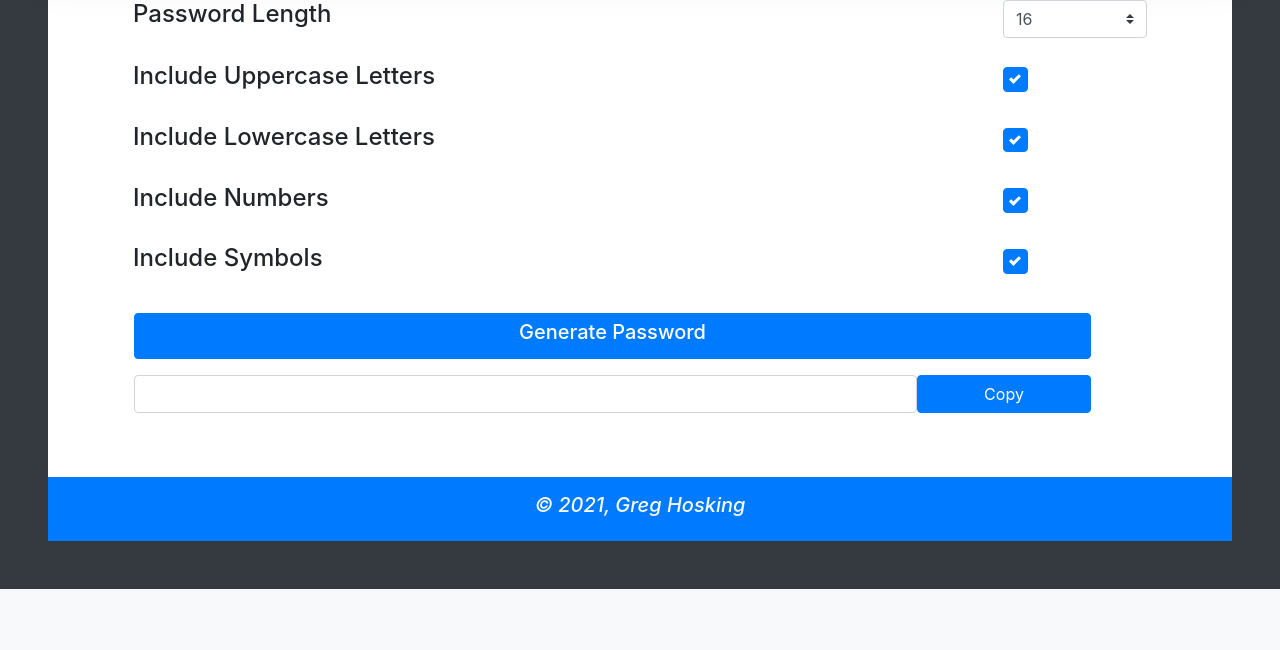
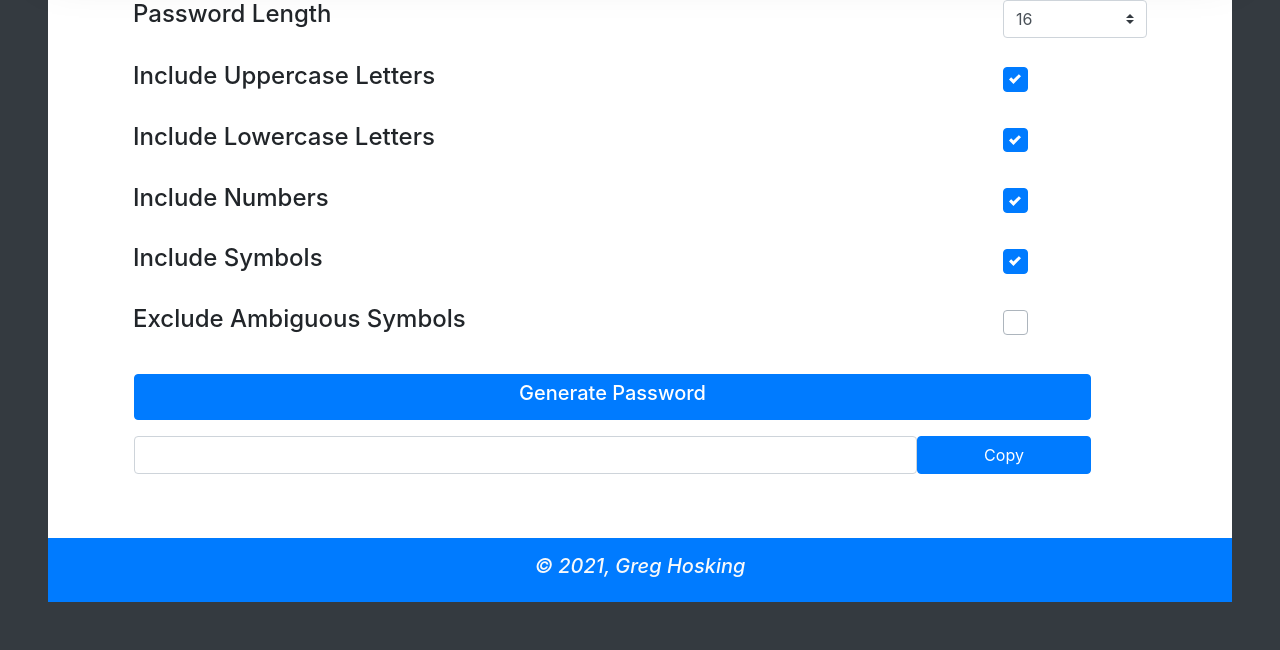
Before and after one commit to greg-hosking/password-generator, a Flask app: page / in a window 1280 px wide. Shown: the part 264-914 px from the top of the page. Before the commit the page ends 853 px from the top, so only its background shows below. Run offline with Flask 2, Linux system fonts and the light colour scheme; some libraries are stand-ins or nearby versions.

Commit message:
Added 'exclude ambigious symbols' checkbox.

```diff
--- a/app.py
+++ b/app.py
@@ -1,5 +1,4 @@
 from website import create_app
-from password_generator import generate_password
 
 
 app = create_app()
--- a/password_generator.py
+++ b/website/static/password_generator.py
@@ -7,7 +7,8 @@ def get_available_chars(checkbox_statuses):
         'uppercase': 'ABCDEFGHIJKLMNOPQRSTUVWXYZ',
         'lowercase': 'abcdefghijklmnopqrstuvwxyz',
         'numbers'  : '0123456789',
-        'symbols'  : r'!@#$%^&*()-=_+<>,./?;:\'"[]{}\|'
+        'symbols'  : '!@#$%^&*-=_+?',
+        'ambiguous': '{}[]()/\\|\'"`~,;:.<>'
         }
     available_chars = ''
 
@@ -16,6 +17,7 @@ def get_available_chars(checkbox_statuses):
     available_chars += char_groups['lowercase'] if checkbox_statuses[1] else ''
     available_chars += char_groups['numbers']   if checkbox_statuses[2] else ''
     available_chars += char_groups['symbols']   if checkbox_statuses[3] else ''
+    available_chars += char_groups['ambiguous'] if not checkbox_statuses[4] else ''
 
     return available_chars
 
--- a/website/templates/home.html
+++ b/website/templates/home.html
@@ -36,7 +36,7 @@
     <div class="form-group row">
       <div class="h4 col-sm-10">Password Length</div>
       <div class="col-sm-2">
-        <select class="custom-select custom-select-md" id="password-length-select" name="password-length-select" >
+        <select class="custom-select custom-select-md" id="password-length-select" name="password-length-select">
           <optgroup label="Weak">
             {% for i in range(6, 16) %}
             {% if selected_length == i %}
@@ -123,17 +123,35 @@
         </div>
       </div>
     </div>
+    <!-- "Exclude Ambiguous Symbols" Row -->
+    <div class="form-group row">
+      <div class="h4 col-sm-10 pt-2">Exclude Ambiguous Symbols</div>
+      <div class="col-sm-1">
+        <div class="custom-control custom-checkbox checkbox-lg">
+          {% if checkbox_statuses[4] %}
+          <input type="checkbox" class="custom-control-input" id="checkbox-5" name="checkbox-5" checked>
+          {% else %}
+          <input type="checkbox" class="custom-control-input" id="checkbox-5" name="checkbox-5">
+          {% endif %}
+          <label class="custom-control-label" for="checkbox-5"></label>
+        </div>
+      </div>
+    </div>
     <!-- "Generate Password" Button -->
     <div class="form-group row">
-      <button class="btn btn-primary col-sm-11 ml-3 mt-3" type="submit"><h5>Generate Password</h5></button>
+      <button class="btn btn-primary col-sm-11 ml-3 mt-3" type="submit">
+        <h5>Generate Password</h5>
+      </button>
     </div>
   </form>
 
   <!-- Password Text Box and Copy Button -->
   <form>
     <div class="form-group row">
-      <input class="form-control col-sm-11 col-md-9 col-lg-9 ml-3" type="text" id="password-textbox" name="password-textbox" value="{{password}}">
-      <button class="btn btn-primary col-sm-11 col-md-2 col-lg-2 ml-3 ml-md-0 ml-lg-0" type="button" onclick="copyToClipboard()">Copy</button>
+      <input class="form-control col-sm-11 col-md-9 col-lg-9 ml-3" type="text" id="password-textbox"
+        name="password-textbox" value="{{password}}">
+      <button class="btn btn-primary col-sm-11 col-md-2 col-lg-2 ml-3 ml-md-0 ml-lg-0" type="button"
+        onclick="copyToClipboard()">Copy</button>
     </div>
   </form>
 </div>
--- a/website/views.py
+++ b/website/views.py
@@ -1,5 +1,5 @@
 from flask import Blueprint, render_template, request
-from password_generator import generate_password
+from .static.password_generator import generate_password
 
 views = Blueprint('views', __name__)
 
@@ -7,13 +7,16 @@ views = Blueprint('views', __name__)
 def home():
     # Initialize the values in the fields and set the password to an empty string
     selected_length = 16
-    checkbox_statuses = [True, True, True, True]
+    checkbox_statuses = [True, True, True, True, False]
     password = ''
 
     if request.method == 'POST':
         # Get the password length and checkbox statuses from the form
         selected_length = int(request.form.get('password-length-select', 16))
-        checkbox_names = ['checkbox-1', 'checkbox-2', 'checkbox-3', 'checkbox-4']
+        checkbox_names = [
+            'checkbox-1', 'checkbox-2', 'checkbox-3',
+            'checkbox-4', 'checkbox-5', 'checkbox-6'
+            ]
         checkbox_statuses = []
         for name in checkbox_names:
             checkbox_statuses.append(request.form.get(name, 'off') == 'on')
```
Lines whose indentation alone changed are shown as unchanged.
